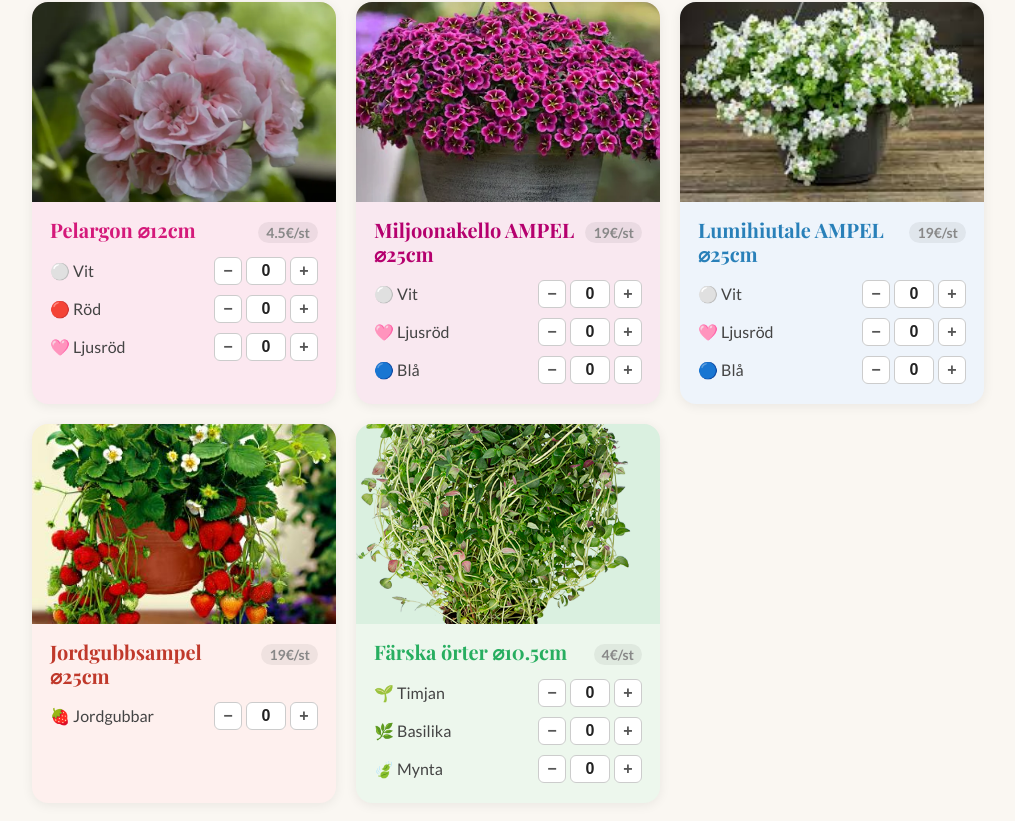
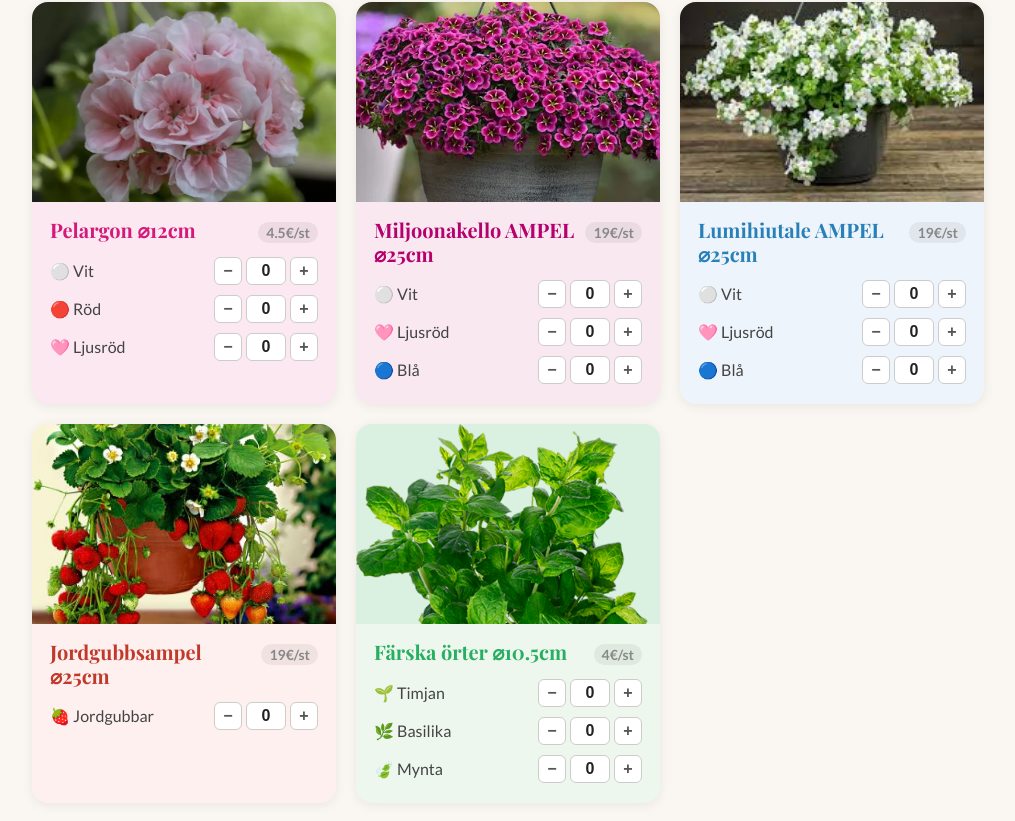
Before and after one commit to Artur-/sirkkala-blommor, a React (Vite) app: page / in a window 1280 px wide. Shown: the part 439-1260 px from the top of the page, without its empty margins (132-1147 px from the left). Built offline with nearby package versions, Linux system fonts and the light colour scheme.

Commit message:
Use mynta image for herbs with top position

```diff
--- a/src/flowers.js
+++ b/src/flowers.js
@@ -59,7 +59,8 @@ export const FLOWERS = [
     detail: null,
     price: 4,
     emoji: "🌿",
-    image: "/images/timjan.png",
+    image: "/images/mynta.png",
+    imagePosition: "top",
     bg: "#edf7ed",
     accent: "#27ae60",
     colors: ["Timjan", "Basilika", "Mynta"],
```
Also changed, not shown: public/images/mynta.png (added), public/images/timjan.png (deleted).
